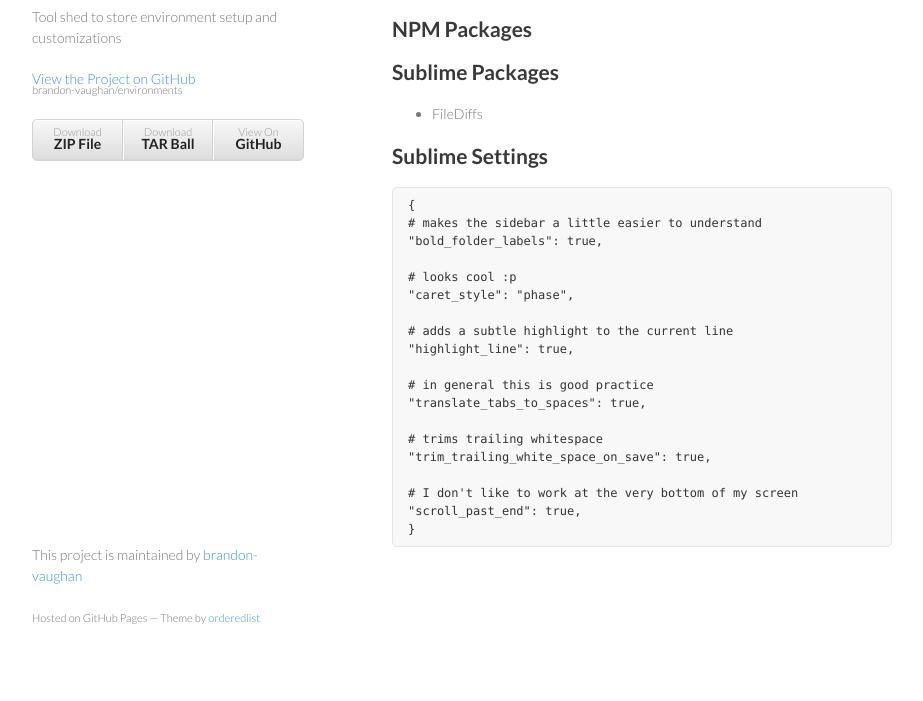
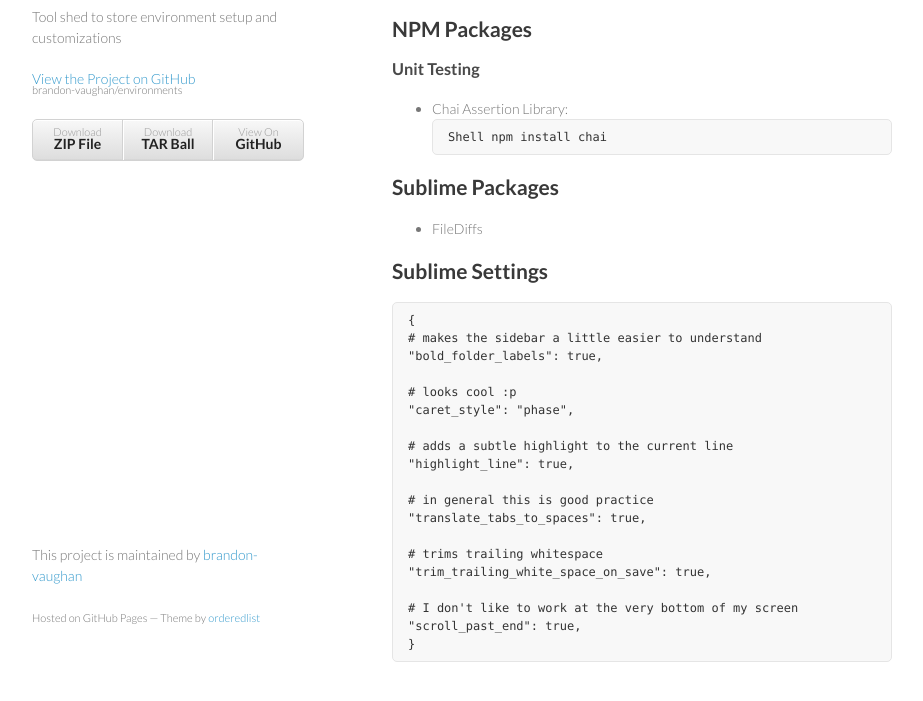
Before and after one commit to brandon-vaughan/environments, a plain HTML site: page index.html in a window 1280 px wide. Shown: the part 103-804 px from the top of the page, without its empty margins (178-1101 px from the left). Drawn offline with Linux system fonts and the light colour scheme.

Commit message:
adding modules

```diff
--- a/index.html
+++ b/index.html
@@ -31,6 +31,12 @@
         <p>Ok so the idea here is to list out various environment setups and scripts incase of computer death as well as have somewhere to reference for improvements.</p>
 
 <h2>NPM Packages</h2>
+
+<h3>Unit Testing</h3>
+
+<ul>
+  <li>Chai Assertion Library: <pre><code>Shell npm install chai</code></pre></li>
+</ul>
 
 <h2>Sublime Packages</h2>
 
```
